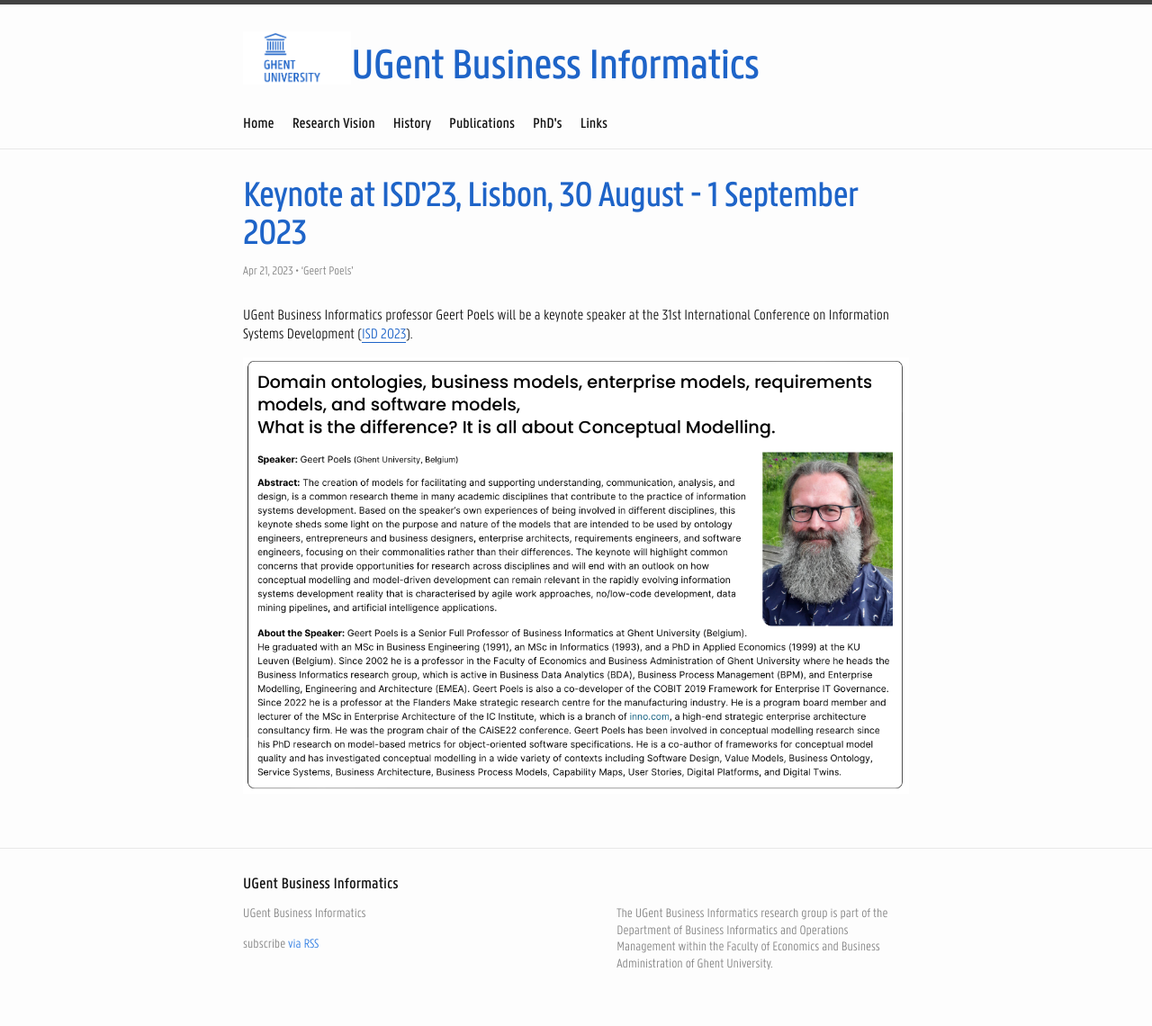
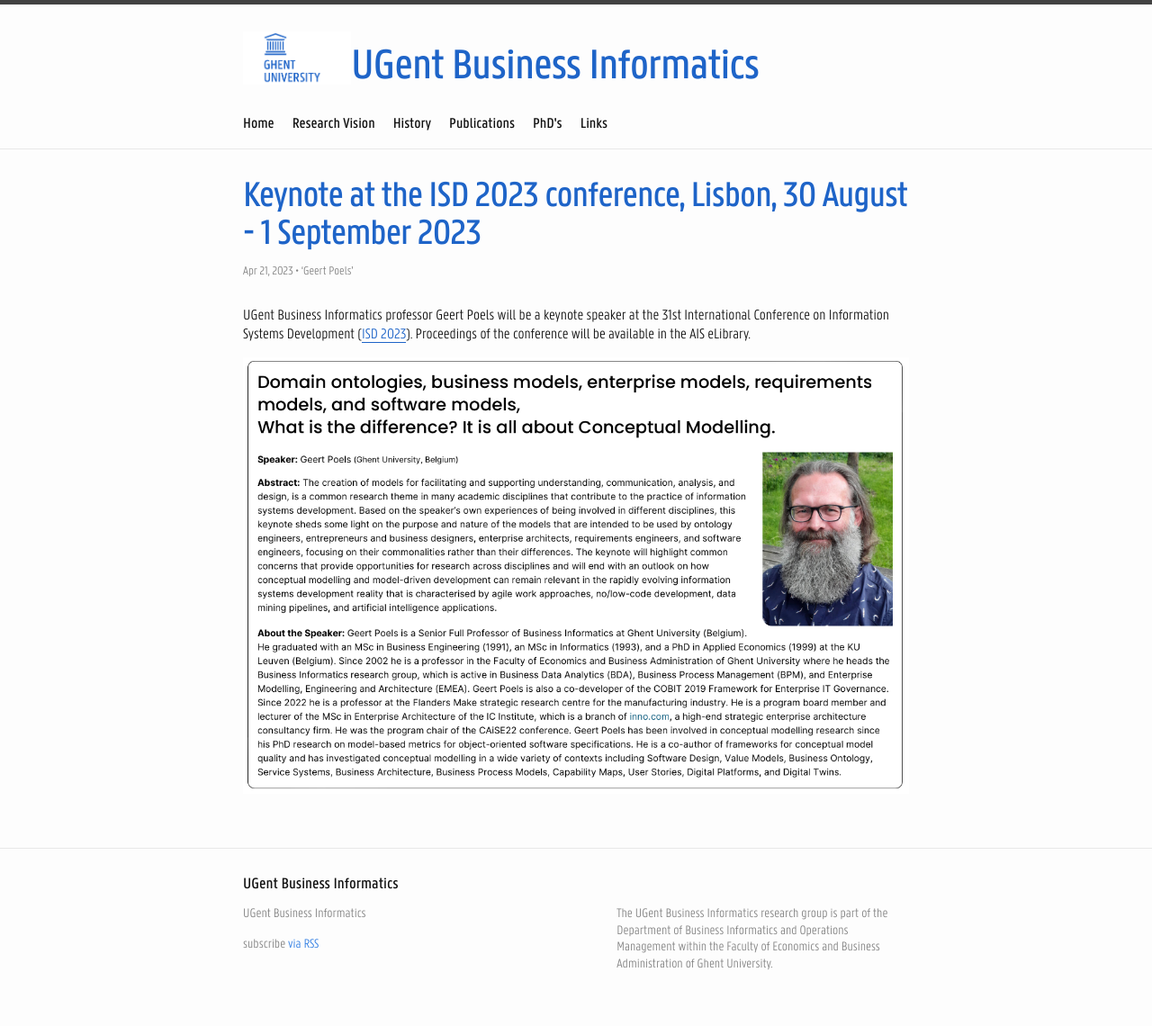
Before and after one commit to UGent-BusinessInformatics/ugent-businessinformatics.github.io, a Jekyll site: the page built from _posts/2023-04-21-ISD2023Keynote.markdown, in a window 1280 px wide. Shown: the whole page at 90% size. Built offline with Jekyll 4.4.1, drawn with Linux system fonts in a browser that asks for light colours.

Commit message:
Update 2023-04-21-ISD2023Keynote.markdown

```diff
--- a/_posts/2023-04-21-ISD2023Keynote.markdown
+++ b/_posts/2023-04-21-ISD2023Keynote.markdown
@@ -1,5 +1,5 @@
 ---
-title: Keynote at ISD'23, Lisbon, 30 August - 1 September 2023
+title: Keynote at the ISD 2023 conference, Lisbon, 30 August - 1 September 2023
 date: '2023-04-21T00:00:00+00:00'
 author: ‘Geert Poels’
 categories: news
@@ -7,7 +7,7 @@
 layout: post
 ---
 
-UGent Business Informatics professor Geert Poels will be a keynote speaker at the 31st International Conference on Information Systems Development ([ISD 2023](https://isd2023.inesc-id.pt)).
+UGent Business Informatics professor Geert Poels will be a keynote speaker at the 31st International Conference on Information Systems Development ([ISD 2023](https://isd2023.inesc-id.pt)). Proceedings of the conference will be available in the AIS eLibrary.
 
 ![](/uploads/KeynoteISD2023.png)
 <!--more-->
```
